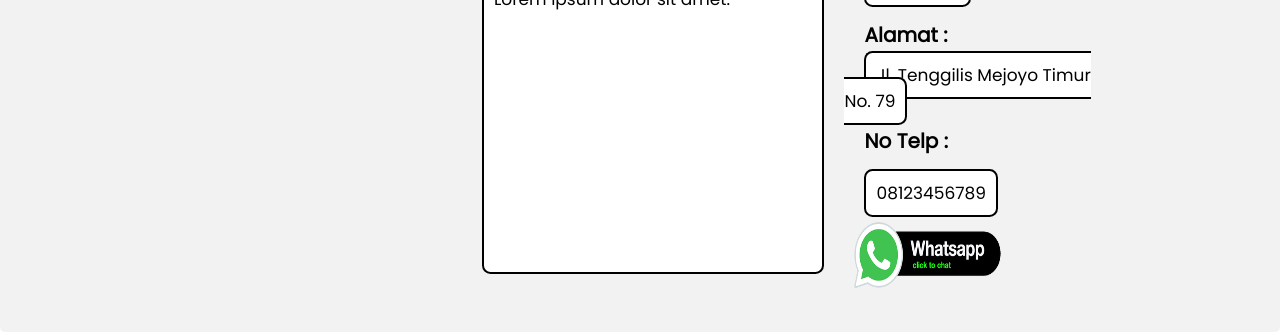
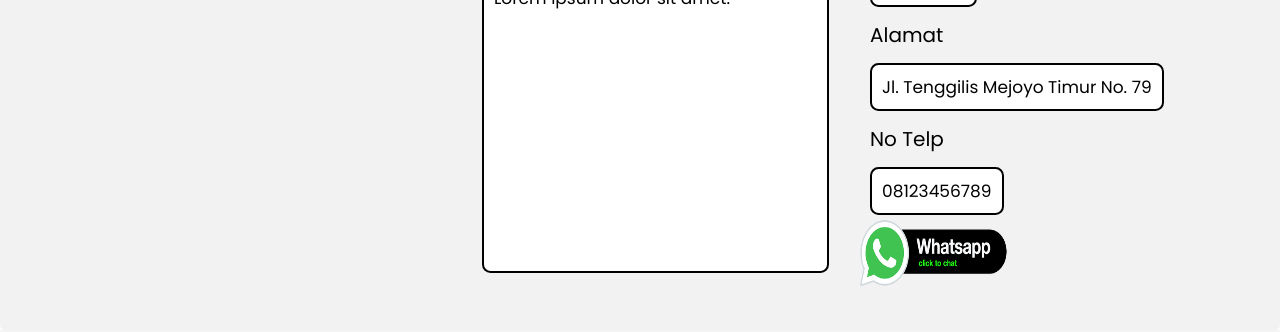
Before and after one commit to ArloDel/Stand.in, a PHP site: page /detail_stand.php?id=STD001 in a window 1280 px wide. Shown: the part 492-824 px from the top of the page. After the commit the page ends 778 px from the top, so only its background shows below. Run offline with PHP 8.4, Linux system fonts and the light colour scheme; data comes from the database, SQL or seed files in the repository.

Commit message:
ada perubahan biar posisi alamatnya gak nge bug

```diff
--- a/detail_stand.php
+++ b/detail_stand.php
@@ -46,40 +46,33 @@ $user = mysqli_fetch_array($result);
             margin-right: auto;
             width: 100%;
         }
-
         div {
             border-radius: 5px;
             background-color: #f2f2f2;
             padding: 20px;
         }
-
-        label {
-            margin-left: 20px;
+        label{
+            margin-left : 20px;
+        }
+        .posisi-gambar{
+            display: flex;
+            float : left;
         }
 
-        .posisi-gambar {
-            display: flex;
-            float: left;
-        }
-
-        .gambar-stand {
+        .gambar-stand{
                 height: 350px;
                 width: 400px;
                 background-color: white;
         }
-
-        .judul {
+        .judul{
             font-size: 30px;
             display: block;
         }
-
-        .ket {
-            margin-bottom: 20px;
+        .ket{
+            margin-bottom : 20px;
             font-size: 20px;
-            font-weight: 600;
         }
-
-        .konten {
+        .konten{
             padding: 10px 10px 10px 10px;
             font-size: 17px;
             background-color: white;
@@ -88,15 +81,15 @@ $user = mysqli_fetch_array($result);
             border: 2px solid black;
         }
 
-        td {
-            width: 800px;
-            text-align: left;
-            height: 50px;
+        td{
+            width : 800px;
+            text-align : left;
+            height : 50px;
         }
 
-        .text-area {
-            width: 90%;
-            height: 300px;
+        .text-area{
+            width : 90%;
+            height : 300px;
             padding: 10px 10px 10px 10px;
             font-size: 17px;
             background-color: white;
@@ -105,24 +98,25 @@ $user = mysqli_fetch_array($result);
             border: 2px solid black;
             display: block;
         }
-
-        .deskripsi {
+        .deskripsi{
             font-size: 20px;
+            display:block;
             display: block;
-            display: block;
-            font-weight: 600;
         }
 
-        .tab-deskripsi {
-            width: 1800px;
+        .tab-deskripsi{
+            width: 50%;
         }
 
-        .wa {
+        .wa{
             display: flex;
-            float: left;
-            margin-left: 10px;
-            width: 150px;
+            float : left;
+            margin-left:10px;
+            width : 150px;
             height: 70px;
+        }
+        .width{
+            width:60%;
         }
     </style>
 
@@ -135,99 +129,99 @@ $user = mysqli_fetch_array($result);
             <ul class="nav-links">
                 <li><a href="">About</a></li>
                 <li><a href="">Contacts</a></li>
-                <li class="btn"><a href="signup.php">Kelola</a></li>
-                <li class="btn"><a href="upload.php">Upload</a></li>
+                <li class="btn"><a href="signup.php">Sign Up</a></li>
+                <li class="btn"><a href="login.php">Log In</a></li>
             </ul>
         </nav>
     </div>
 
     <div>
         <div class="posisi-gambar">
-            <img src="img/<?php echo $data['FOTO_STAND']; ?>" class="gambar-stand" border="3"></img>
+                    <img src="img/<?php echo $data['FOTO_STAND'];?>" class="gambar-stand" border="3"></img>
         </div>
-        <div class="main">
+    <div class= "main">
     <label class="judul"><b><?php echo $data['JUDUL']; ?></b> </label>
         <table>
             <tr>
                 <td>
-                        <label class="ket"> Ukuran :</label>
+                    <label class="ket"> Ukuran</label>
                 </td>
                 <td>
-                        <label class="ket"> Jenis Stand :</label>
+                    <label class="ket"> Jenis Stand</label>
                 </td>
             </tr>
             <tr>
                 <td>
-                        <label class="konten"><?php echo $data['UKURAN']; ?> </label>
+                <label class="konten"><?php echo $data['UKURAN'];?> </label>
                 </td>
                 <td>
-                        <label class="konten"><?php echo $jenis['NAMA_JENIS']; ?></label>
+                    <label class="konten"><?php echo $jenis['NAMA_JENIS'];?></label>
                 </td>
             </tr>
             <tr>
                 <td>
-                        <label class="ket"> Harga :</label>
+                    <label class="ket"> Harga</label>
                 </td>
                 <td>
-                        <label class="ket"> Bahan Stand :</label>
+                    <label class="ket"> Bahan Stand</label>
                 </td>
             </tr>
             <tr>
                 <td>
-                        <label class="konten">Rp.<?php echo $data['HARGA_STAND']; ?> / Bulan</label>
+                    <label class="konten">Rp.<?php echo $data['HARGA_STAND'];?> / Bulan</label>
                 </td>
                 <td>
-                        <label class="konten"><?php echo $bahan['NAMA_BAHAN']; ?> </label>
+                    <label class="konten"><?php echo $bahan['NAMA_BAHAN'];?> </label>
                 </td>
             </tr>
         </table>
         <table>
             <tr>
                 <td class="tab-deskripsi">
-                        <label class="deskripsi"> Deskripsi :</label>
+                <label class="deskripsi"> Deskripsi</label>
                 </td>
                 <td>
-                        <label class="ket"> Kota :</label>
+                <label class="ket"> Kota</label>
                 </td>
             </tr>
             <tr>
                 <td class="tab-deskripsi" rowspan="6">
-                        <label class="text-area"><?php echo $data['DESKRIPSI']; ?></label>
+                <label class="text-area"><?php echo $data['DESKRIPSI'];?></label>
                 </td>
                 <td>
-                        <label class="konten"><?php echo $data['KOTA']; ?> </label>
+                <label class="konten"><?php echo $data['KOTA'];?> </label>
                 </td>
             </tr>
             <tr>
-                    <td>
-                        <label class="ket"> Alamat :</label>
+                <td class="width">
+                <label class="ket"> Alamat</label>
                 </td>
                 <td>
             </tr>
             <tr>
-                    <td>
-                        <label class="konten"><?php echo $data['ALAMAT']; ?> </label>
+                <td class="width">
+                <label class="konten"><?php echo $data['ALAMAT'];?> </label>
                 </td>
             </tr>
             <tr>
-                    <td>
-                        <label class="ket"> No Telp :</label>
+                <td class="width">
+                <label class="ket"> No Telp</label>
                 </td>
             </tr>
             <tr>
-                    <td>
-                        <label class="konten"><?php echo $user['NO_TELP_USER']; ?> </label>
+                <td class="width">
+                <label class="konten"><?php echo $user['NO_TELP_USER'];?> </label>
                 </td>
             </tr>
             <tr>
-                    <td>
+                <td class="width">
                 <?php
                 //ganti angka 0 didepan nomor telp menjadi 62
                 $nomor = $user['NO_TELP_USER'];
-                        $hp = substr_replace($nomor, '62', 0, 1);
+                $hp = substr_replace($nomor,'62',0,1);
                 ?>
-                        <a href='https://wa.me/<?php echo $hp ?>?text=Haloo, saya melihat iklan "<?php echo $data['JUDUL']; ?>" yang anda sewakan di Stand.in, apakah stand tersebut masih tersedia ?' target='_blank'>
-                            <img src='public/img/whatsapp-click.png' class="wa" />
+                <a href='https://wa.me/<?php echo $hp?>?text=Haloo, saya melihat iklan "<?php echo $data['JUDUL']; ?>" yang anda sewakan di Stand.in, apakah stand tersebut masih tersedia ?' target='_blank'>
+                    <img src='public/img/whatsapp-click.png' class="wa"/>
                 </a>
                 </td>
             </tr>
@@ -237,5 +231,4 @@ $user = mysqli_fetch_array($result);
 
 
 </body>
-
 </html>
```
Lines whose indentation alone changed are shown as unchanged.
